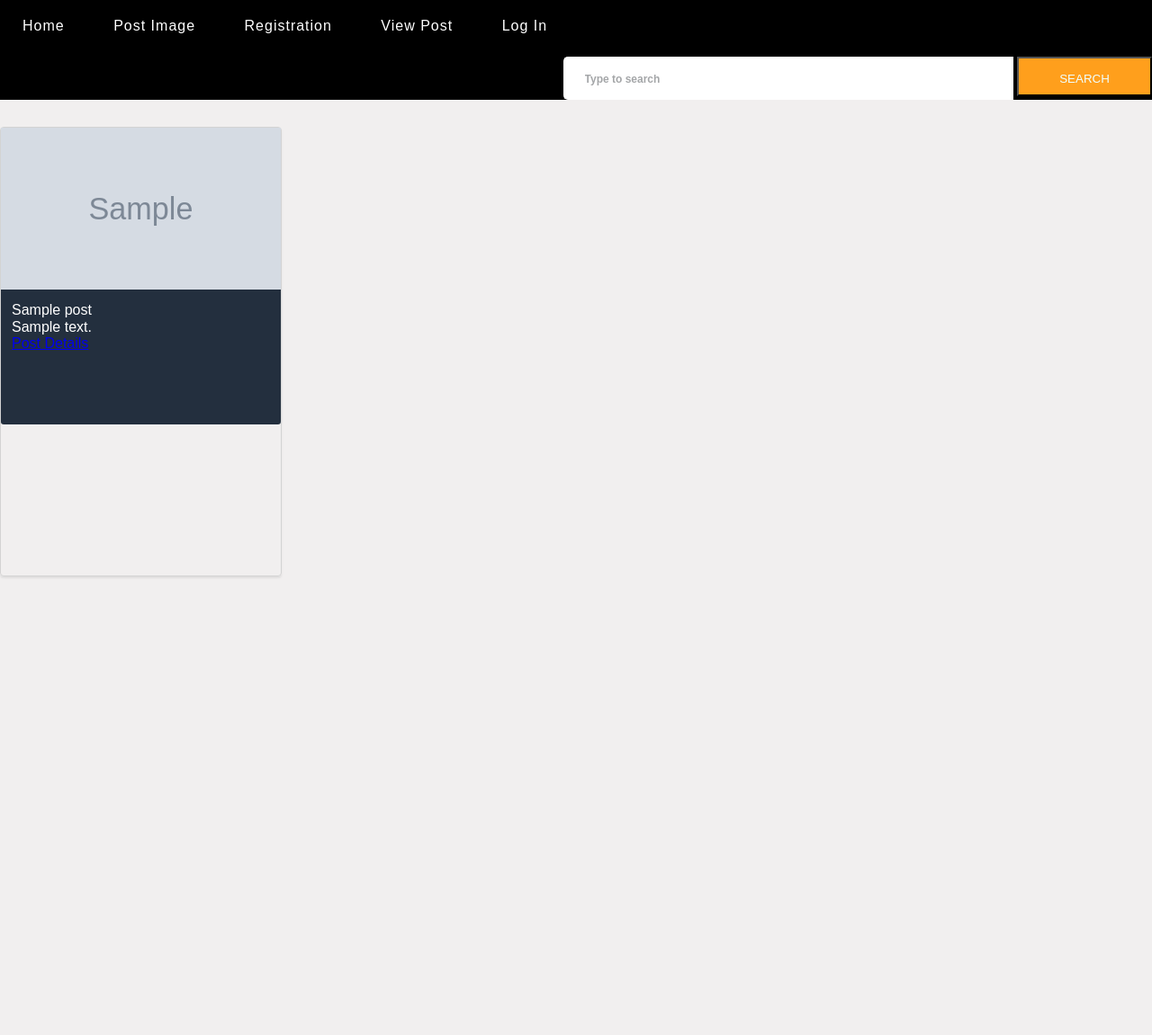
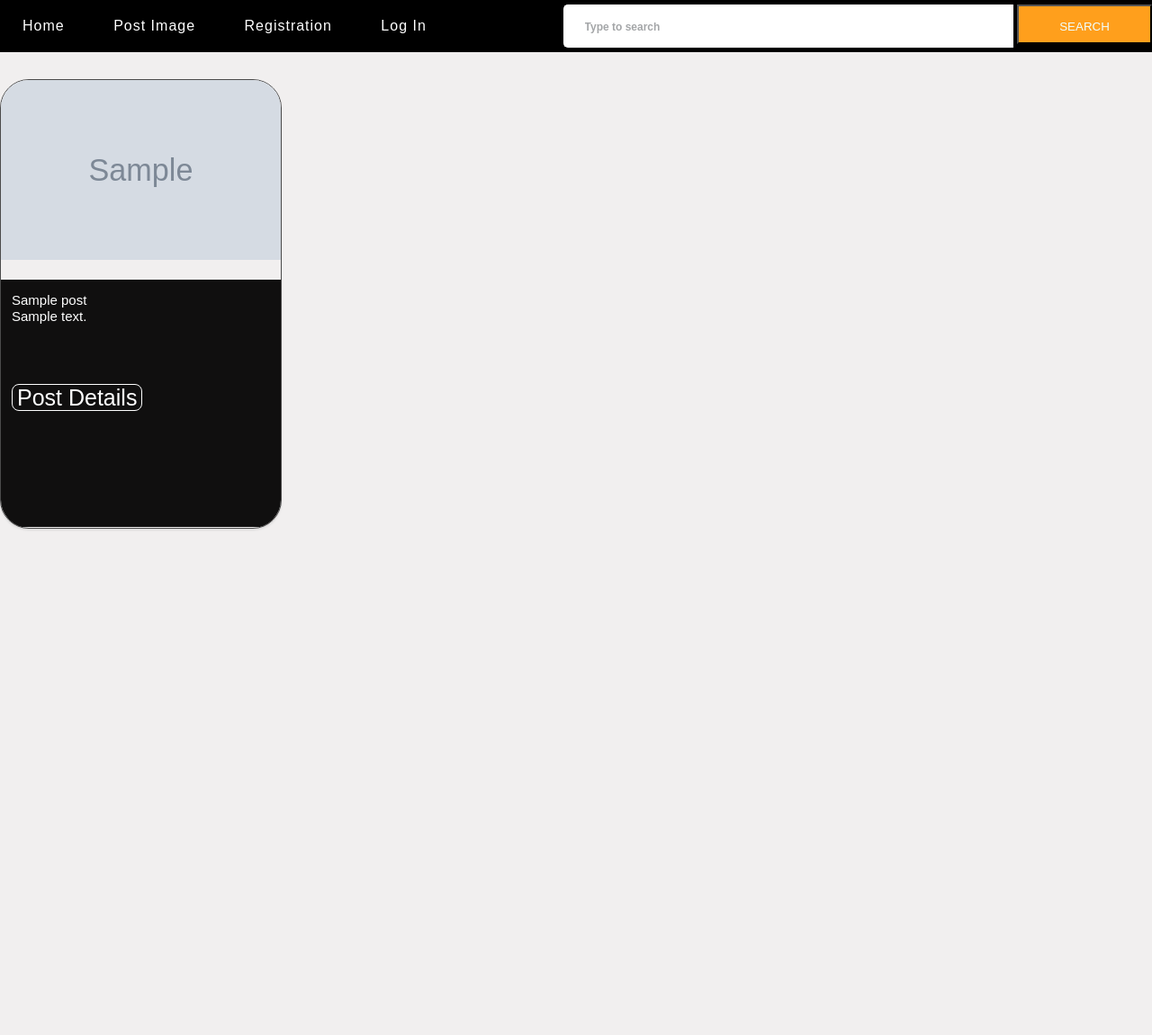
Before and after one commit to siddharths23/ImageShare-Gallery, a Node server app: page / in a window 1280 px wide. Shown: the part 97-1248 px from the top of the page at 90% size. After the commit the page ends 687 px from the top, so only its background shows below. Run offline with Node 20, Linux system fonts and the light colour scheme; tables that the repository leaves empty or names only in its code hold one stand-in row (values such as "Sample post"); grey boxes marked "Sample" are stand-in pictures; some libraries are stand-ins or nearby versions.

Commit message:
before refactoring

```diff
--- a/application/public/css/index.css
+++ b/application/public/css/index.css
@@ -88,11 +88,13 @@ header {
 }
 .card {
   display: grid;
-  grid-template-rows: 180px 150px;
+  grid-template-rows: 200px 280px;
+  gap: 22px;
   grid-template-columns: auto;
-  border: 0.0625rem solid #cccccccc;
-  border-radius: 0.25rem;
+  border: 0.0625rem solid #222222cc;
+  border-radius: 2rem;
   box-shadow: 0 2px 2px #dfdede;
+  overflow: hidden;
 }
 .card-image {
   grid-area: 1 /1 / 2/ 2;
@@ -110,8 +112,14 @@ div[class="card"] > img {
 .card-body {
   grid-area: 2 / 1/ 3/ 2;
   padding: 0.75rem;
-  background-color: #232f3e;
+  background-color: rgb(16, 15, 15);
   border-radius: 0 0 0.2rem 0.2rem;
+  margin-bottom: 5px;
+  font-size: 15px;
+}
+.card:hover {
+  transform: translateY(-1.2rem);
+  box-shadow: 0 3.2rem 6.4rem rgba(0, 0, 0, 0.06);
 }
 div[class="card-body"] > a[class="card-button"] {
   text-decoration: none;
@@ -119,3 +127,14 @@ div[class="card-body"] > a[class="card-button"] {
 .card-text {
   color: white;
 }
+.anchor-buttons {
+  padding: 0 5px;
+  font-size: 25px;
+  text-decoration: none;
+  border-radius: 0.5rem;
+  border: 0.0625rem solid white;
+  color: white;
+}
+.anchor-buttons:hover {
+  background-color: #e28707;
+}
--- a/application/public/js/frontend.js
+++ b/application/public/js/frontend.js
@@ -11,7 +11,57 @@ function setFlashMessageFadeOut() {
     }, 50);
   }, 4000);
 }
+function addFlashFromFrontEnd(message) {
+  let flashMessageDiv = document.createElement("div");
+  let innerFlashDiv = document.createElement("div");
+  let innerTextNode = document.createElement(message);
+  innerFlashDiv.appendChild(innerTextNode);
+  flashMessageDiv.appendChild(innerFlashDiv);
+  flashMessageDiv.setAttribute("id", "flash-message");
+  innerFlashDiv.setAttribute("class", "alert");
+  document.getElementsByTagName("body")[0].appendChild(flashMessageDiv);
+  setFlashMessageFadeOut(flashMessageDiv);
+}
+function createCard(postData) {
+  return `<div id="post-${postData.id}" class="card">
+  <img class="card-image" src="${postData.thumbnail}" alt="Missing Image" />
+  <div class="card-body">
+    <p class="card-title">${postData.title}</p>
+    <p class="card-text">${postData.description}</p>
+    <a href="/post/${postData.id}" class="anchor-buttons">Post Details</a>
+  </div>
+
+</div>`;
+}
 let flashElement = document.getElementById("flash-message");
 if (flashElement) {
   setFlashMessageFadeOut();
 }
+function executeSearch() {
+  let searchTerm = document.getElementById("search-text").value;
+  if (!searchTerm) {
+    location.replace("/");
+    return;
+  }
+  let mainContent = document.getElementById("main-content");
+  let searchURL = `/posts/search?search=${searchTerm}`;
+  fetch(searchURL)
+    .then((data) => {
+      return data.json();
+    })
+    .then((data_json) => {
+      let newMainContentHTML = "";
+      data_json.results.forEach((row) => {
+        newMainContentHTML += createCard(row);
+      });
+      mainContent.innerHTML = newMainContentHTML;
+      if (data_json.message) {
+        addFlashFromFrontEnd(data_json.message);
+      }
+    })
+    .catch((err) => console.log(err));
+}
+let searchButton = document.getElementById("search-btn");
+if (searchButton) {
+  searchButton.onclick = executeSearch;
+}
--- a/application/routes/index.js
+++ b/application/routes/index.js
@@ -2,6 +2,7 @@ var express = require("express");
 var router = express.Router();
 var isLoggedIn = require("../middleware/routeprotectors").userIsLoggedIn;
 var getRecentPosts = require("../middleware/postsmiddleware").getRecentPosts;
+var db = require("../config/database.js");
 
 /* GET home page. */
 router.get("/", getRecentPosts, function (req, res, next) {
@@ -20,5 +21,22 @@ router.use("/postimage", isLoggedIn);
 router.get("/postimage", function (req, res, next) {
   res.render("postimage");
 });
-
+router.get(`/post/:id(\\d+)`, (req, res, next) => {
+  let baseSQL =
+    " SELECT u.username, p.title, p.description, p.photopath, p.created \
+  FROM users u \
+  JOIN posts p \
+  ON u.id=fk_userId \
+  WHERE p.id= ?;";
+  let postId = req.params.id;
+  db.execute(baseSQL, [postId]).then(([results, fields]) => {
+    if (results && results.length) {
+      let post = results[0];
+      res.render("imagepost", { currentPost: post });
+    } else {
+      req.flash("error", "This is not the post you are looking for!");
+      res.redirect("/");
+    }
+  });
+});
 module.exports = router;
--- a/application/views/index.hbs
+++ b/application/views/index.hbs
@@ -1,7 +1,7 @@
 <html lang="en">
 
   <body>
-    <div class="posts-container">
+    <div class="posts-container" id="main-content">
      {{#each results}}
         {{>card this}}
       {{/each}}
--- a/application/views/partials/banner.hbs
+++ b/application/views/partials/banner.hbs
@@ -8,7 +8,7 @@
     <a href="/" rel="home" class="link">Home</a>
     <a href="/postimage" rel="Post Image" class="link">Post Image</a>
     <a href="/registration" rel="regstration" class="link">Registration</a>
-    <a href="/viewpost" rel="View Post" class="link">View Post</a>
+
     {{#if logged}}
       <a id="logout-button" rel="logout" class="link">Log Out</a>
     {{else}}
--- a/application/views/partials/card.hbs
+++ b/application/views/partials/card.hbs
@@ -2,8 +2,8 @@
   <img class="card-image" src="{{thumbnail}}" alt="Missing Image" />
   <div class="card-body">
     <p class="card-title">{{title}}</p>
-    <p class="card-text">{{description}}</p>
-    <a href="/getPost/{{id}}" class="anchor-buttons">Post Details</a>
+    <p class="card-text">{{description}}</p><br /><br /><br /><br />
+    <a href="/post/{{id}}" class="anchor-buttons">Post Details</a>
   </div>
 
 </div>
```
Also changed, not shown: application/routes/posts.js (+38 -0 lines), application/views/imagepost.hbs (added, +33 -0 lines), application/public/css/imagepost.css (added), public/css/imagepost.css (added), 7 other files.
